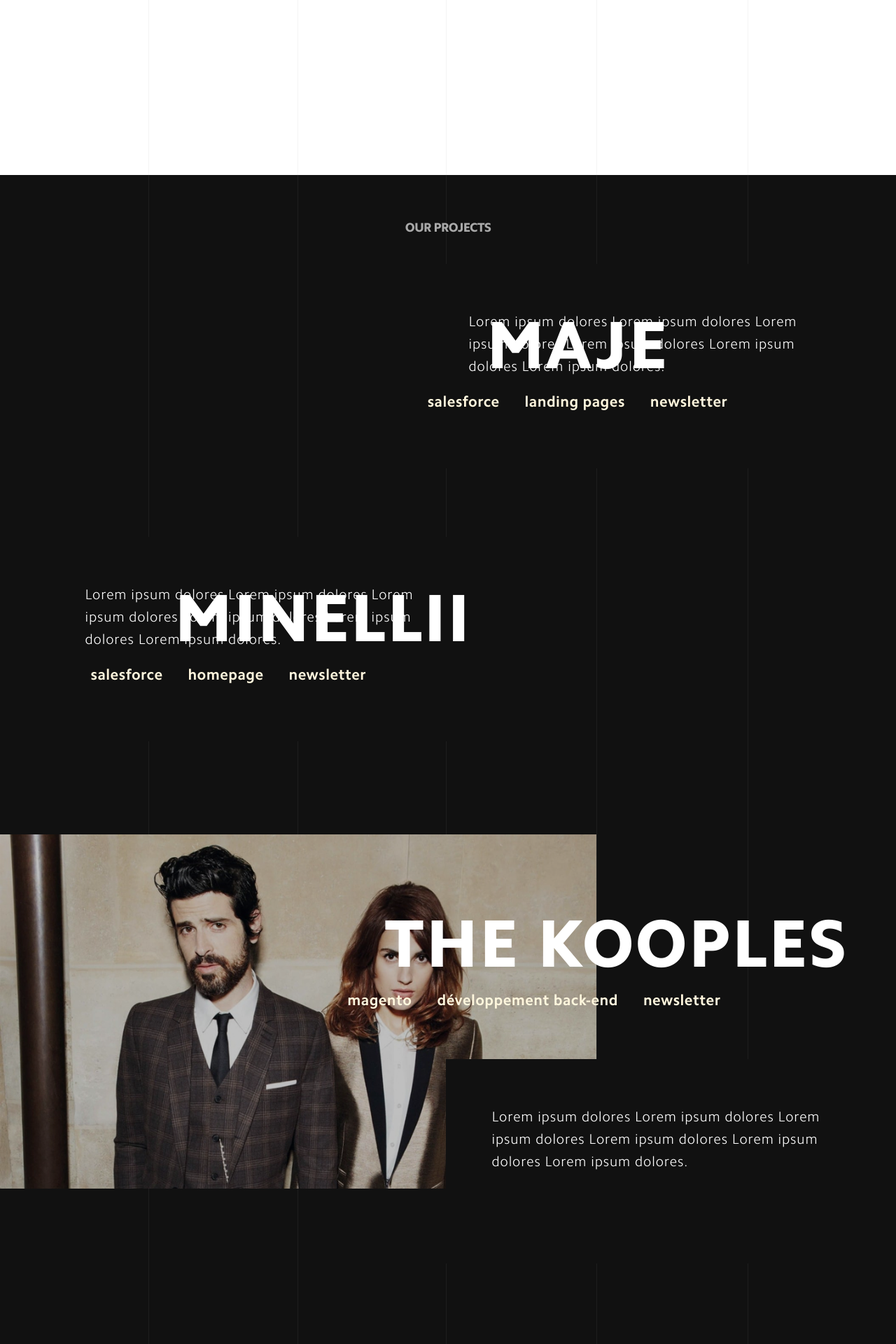
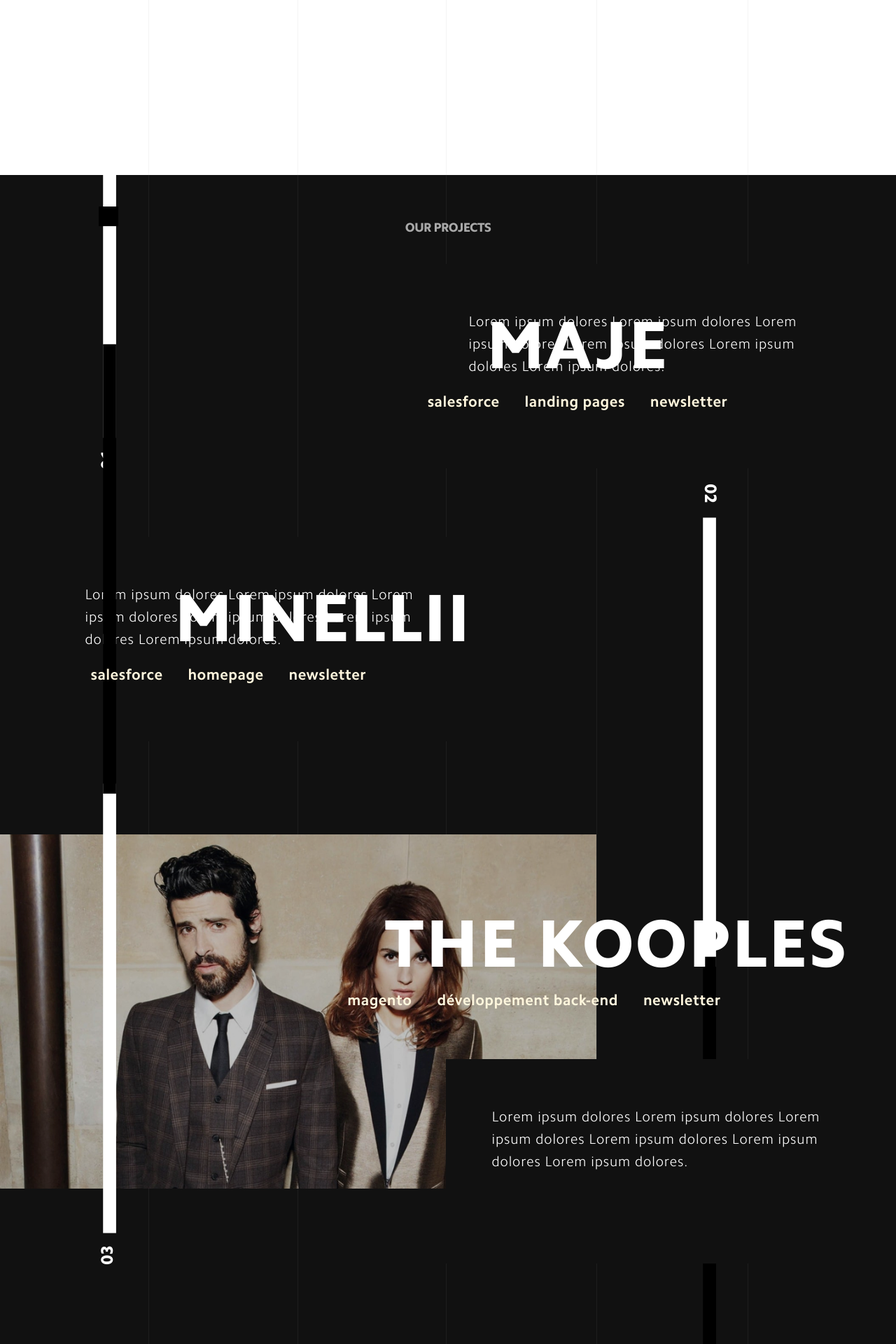
Before and after one commit to nsaicharan/kaam-and-roffler, a PHP site: page / in a window 1280 px wide. Shown: the part 2911-4831 px from the top of the page at 70% size. Run offline with PHP 8.4, Linux system fonts and the light colour scheme; grey boxes are pictures that could not be loaded.

Commit message:
Add line/number element to project

```diff
--- a/assets/scss/_section-projects.scss
+++ b/assets/scss/_section-projects.scss
@@ -52,8 +52,38 @@
     letter-spacing: 0.044em;
   }
 
-  .project-3 {
-    img {
+  .project-line-number {
+    display: flex;
+    flex-direction: column;
+    position: absolute;
+    bottom: -109px;
+    left: 16.5%;
+  }
+
+  .project-number {
+    margin-top: 12px;
+    font-weight: 800;
+    font-size: 24px;
+    letter-spacing: 0.022em;
+    transform: rotate(-90deg);
+  }
+
+  .project--2 {
+    .project-line-number {
+      top: -123.5px;
+      right: 29.75%;
+      bottom: initial;
+      left: initial;
+    }
+
+    .project-number {
+      margin-bottom: 15px;
+      transform: rotate(90deg);
+    }
+  }
+
+  .project--3 {
+    .project-img {
       filter: brightness(75%);
     }
   }
@@ -95,7 +125,7 @@
       font-weight: 300;
     }
 
-    .project-2 {
+    .project--2 {
       margin-left: auto;
 
       .project-text-top {
@@ -114,7 +144,7 @@
       }
     }
 
-    .project-3 {
+    .project--3 {
       .project-text-top {
         right: -220px;
       }
@@ -161,7 +191,7 @@
       font-size: 17px;
     }
 
-    .project-2 {
+    .project--2 {
       .project-text-top {
         left: -316px;
       }
@@ -176,7 +206,7 @@
       }
     }
 
-    .project-3 {
+    .project--3 {
       .project-text-top {
         right: -280px;
       }
@@ -217,7 +247,7 @@
       font-size: 20px;
     }
 
-    .project-2 {
+    .project--2 {
       .project-text-bottom {
         max-width: 615px;
         left: -379px;
@@ -225,7 +255,7 @@
       }
     }
 
-    .project-3 {
+    .project--3 {
       .project-text-top {
         right: -359px;
       }
--- a/index.html
+++ b/index.html
@@ -186,7 +186,7 @@
 
     <h2 class="text-center">Our Projects</h2>
 
-    <div class="project project-1">
+    <div class="project project--1">
       <div class="project-text-top">
         <h4 class="project-title">Maje</h4>
         <ul class="project-areas">
@@ -198,13 +198,18 @@
 
       <video src="assets/videos/Maje_x_Kaam_and_Roffler-Day_To_Evening-Homepage.mp4" autoplay muted loop playinline></video>
 
+      <div class="project-line-number hidden-mobile">
+        <img src="assets/img/line-bottom.svg" alt="" class="project-line">
+        <span class="project-number">01</span>
+      </div>
+
       <p class="project-text-bottom">
         Lorem ipsum dolores Lorem ipsum dolores Lorem ipsum dolores Lorem ipsum dolores Lorem ipsum dolores Lorem ipsum dolores.
       </p>
     </div>
     <!-- ./project--1 -->
 
-    <div class="project project-2">
+    <div class="project project--2">
       <div class="project-text-top">
         <h4 class="project-title">MinelliI</h4>
         <ul class="project-areas">
@@ -216,6 +221,11 @@
 
       <video src="assets/videos/Minelli_x_Kaam_and_Roffler-Boutique_de_Noel.mp4" autoplay muted loop playinline></video>
 
+      <div class="project-line-number hidden-mobile">
+        <span class="project-number">02</span>
+        <img src="assets/img/line-top.svg" alt="" class="project-line">
+      </div>
+
       <p class="project-text-bottom">
         Lorem ipsum dolores Lorem ipsum dolores Lorem ipsum dolores Lorem ipsum dolores Lorem ipsum dolores Lorem ipsum
         dolores.
@@ -223,7 +233,7 @@
     </div>
     <!-- ./project--2 -->
 
-    <div class="project project-3">
+    <div class="project project--3">
       <div class="project-text-top">
         <h4 class="project-title">The Kooples</h4>
         <ul class="project-areas">
@@ -233,7 +243,12 @@
         </ul>
       </div>
 
-      <img src="assets/img/the_kooples.jpg" alt="The Kooples - Kaam and Roffler">
+      <img class="project-img" src="assets/img/the_kooples.jpg" alt="The Kooples - Kaam and Roffler">
+
+      <div class="project-line-number hidden-mobile">
+        <img class="project-line" src="assets/img/line-bottom.svg" alt="">
+        <span class="project-number">03</span>
+      </div>
 
       <p class="project-text-bottom">
         Lorem ipsum dolores Lorem ipsum dolores Lorem ipsum dolores Lorem ipsum dolores Lorem ipsum dolores Lorem ipsum
@@ -340,8 +355,8 @@
       <div>
         <h6 class="footer__title">SUIVEZ-NOUS</h6>
         <ul>
-          <li><a class="footer__content" href="#">Linkedin</a></li>
-          <li><a class="footer__content" href="#">Instagram</a></li>
+          <li><a class="footer__content" href="https://fr.linkedin.com/company/kaam-and-roffler">Linkedin</a></li>
+          <li><a class="footer__content" href="https://www.instagram.com/knr.agency/">Instagram</a></li>
         </ul>
       </div>
 
```
Also changed, not shown: assets/css/main.css, assets/img/logo.svg (added).
